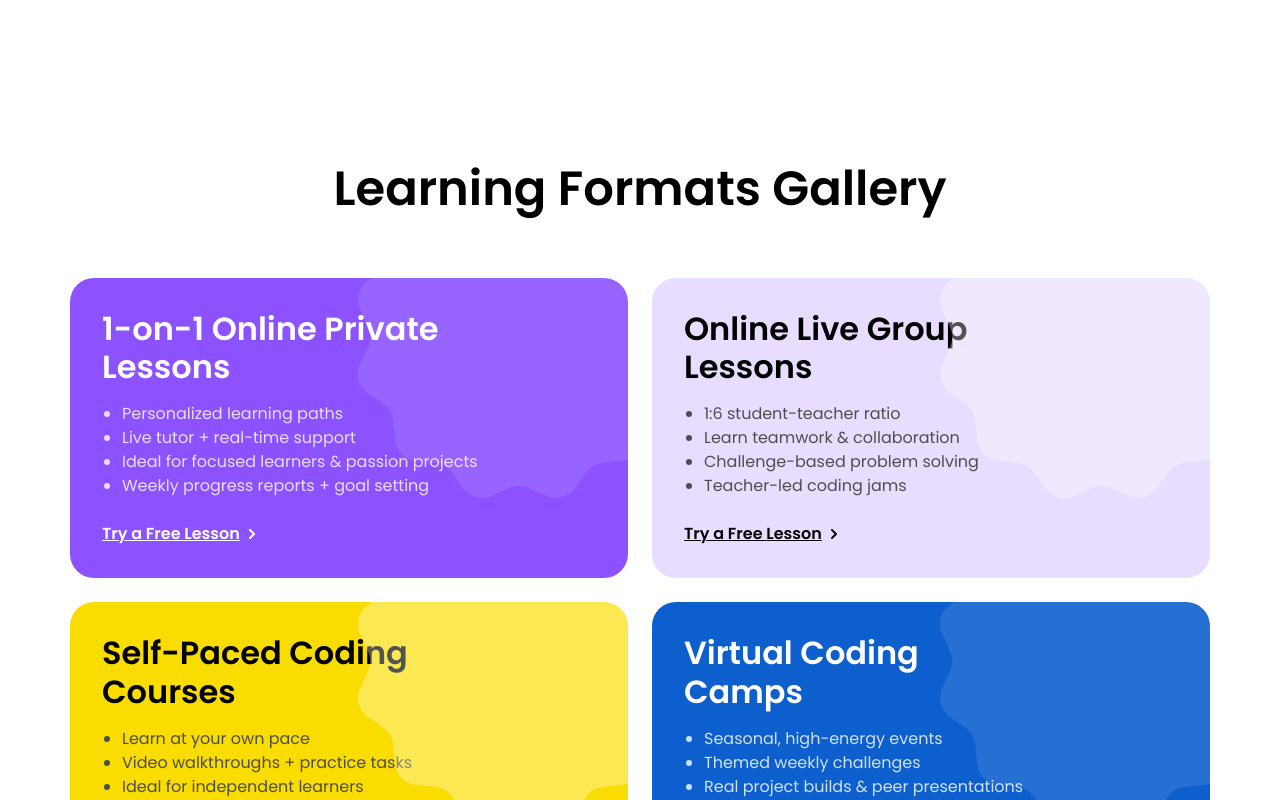
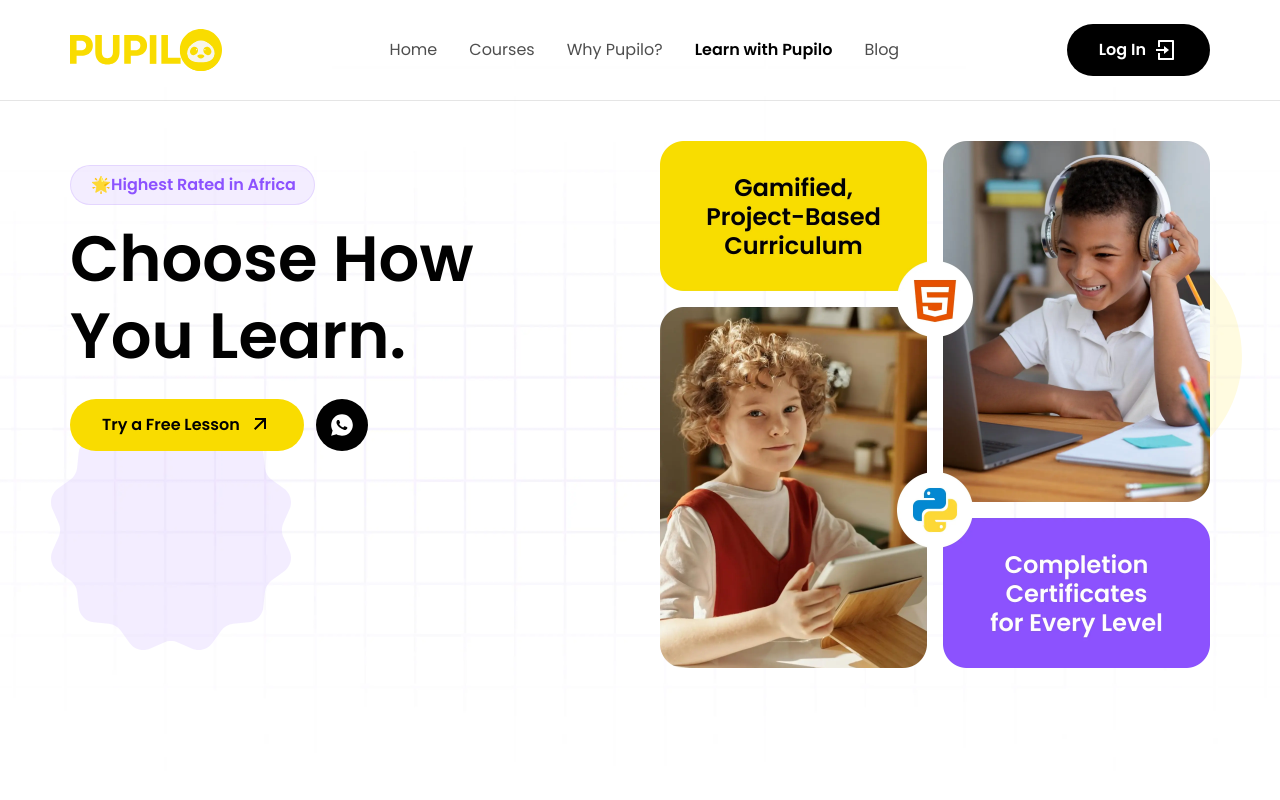
Before and after one commit to Pupiloinc/Pupilo, a Next.js app: page /learn-with-pupilo in a window 1280 px wide. Shown: the top 800 px of the page. Built offline with nearby package versions, Linux system fonts and the light colour scheme.

Commit message:
code merge

```diff
--- a/src/app/learn-with-pupilo/page.jsx
+++ b/src/app/learn-with-pupilo/page.jsx
@@ -2,6 +2,7 @@ import BackToTop from "@/components/common/BackToTop";
 import Footer from "@/components/common/Footer";
 import GetStarted from "@/components/common/GetStarted";
 import Reviews from "@/components/common/Reviews";
+import Hero from "@/components/Hero";
 import FindWhatBest from "@/components/learn-with-pupilo/FindWhatBest";
 import Gallery from "@/components/learn-with-pupilo/Gallery";
 import React from "react";
@@ -9,6 +10,7 @@ import React from "react";
 const page = () => {
   return (
     <div className="max-w-[2560px] mx-auto">
+      <Hero badgeText="🌟Highest Rated in Africa"  blackText="Choose How You Learn. "/>
       <Gallery />
       <FindWhatBest />
       <Reviews />
--- a/src/app/page.js
+++ b/src/app/page.js
@@ -9,11 +9,12 @@ import PupiloDelivers from "@/components/home/PupiloDelivers";
 import BackToTop from "@/components/common/BackToTop";
 import OurCoding from "@/components/home/OurCoding";
 import AddOnCourses from "@/components/home/AddOnCourses";
+import Icons from "@/components/common/Icons";
 
 export default function Home() {
   return (
     <div className="max-w-[2560px] mx-auto">
-      <Hero />
+      <Hero badgeText="🏆Top-Rated by Parents"  blackText="Where Every Child can" purpleText={<>Code,<span className="relative"> Create <Icons icon="heroTextEllipse" className="absolute top-2 -right-8 max-lg:hidden" /></span>and Thrive.</>}/>
       <BrandMarquee />
       <PupiloCurriculum />
       <AddOnCourses/>
--- a/src/components/Hero.jsx
+++ b/src/components/Hero.jsx
@@ -1,19 +1,21 @@
+'use client'
 import React from "react";
 import CustomButton from "./common/CustomButton";
 import Image from "next/image";
 import Link from "next/link";
 import Icons from "./common/Icons";
 import Header from "./common/Header";
+import { usePathname } from "next/navigation";
 
-const Hero = () => {
+const Hero = ({ badgeText, blackText, purpleText }) => {
+  const pathName = usePathname()
   return <div className="bg-[url(/assets/images/webp/bg-hero.webp)] bg-cover bg-no-repeat bg-center relative">
     <Header />
     <div className="container max-w-[1140px] xl:px-0 px-4 md:px-6 mx-auto">
       <div className="flex justify-between mt-[40px] pb-[60px] md:pb-[100px] lg:pb-[120px] max-lg:flex-col max-lg:items-center">
         <div className="w-full lg:w-1/2 lg:mt-6">
-          <div className="max-lg:mx-auto py-2 lg:py-[11.2px] border border-purple/15 px-4 lg:px-5 rounded-full bg-purple/10 w-fit lg:max-w-[239px] lg:w-full font-semibold text-sm md:text-base leading-100 text-nowrap text-purple">🏆Top-Rated by Parents</div>
-          <h2 className="max-lg:text-center font-semibold text-[38px] sm:text-[43px] md:text-5xl lg:text-[58px] xl:text-custom-6xl leading-120 text-dark-black mt-4 relative z-10 lg:max-w-[502px]">Where Every Child can <span className="text-purple block">
-            Code, <span className="relative">Create <Icons icon="heroTextEllipse" className="absolute top-2 -right-8 max-lg:hidden" /></span> and Thrive.</span></h2>
+          <div className={`max-lg:mx-auto py-2 lg:py-[11.2px] border border-purple/15 px-4 lg:px-5 rounded-full bg-purple/10 w-fit  lg:w-full font-semibold text-sm md:text-base leading-100 text-nowrap text-purple ${pathName === '/learn-with-pupilo' && 'lg:max-w-[245px]'} ${pathName === '/' && "lg:max-w-[239px]"}`}>{badgeText}</div>
+          <h2 className="max-lg:text-center font-semibold text-[38px] sm:text-[43px] md:text-5xl lg:text-[58px] xl:text-custom-6xl leading-120 text-dark-black mt-4 relative z-10 lg:max-w-[502px]">{blackText} <span className="text-purple block">{purpleText}</span></h2>
           <div className="mt-3 sm:mt-5 md:mt-6 flex gap-3 relative z-10 max-lg:justify-center items-center">
             <CustomButton iconColor="#010101" text="Try a Free Lesson" />
             <Link href="#">
```
